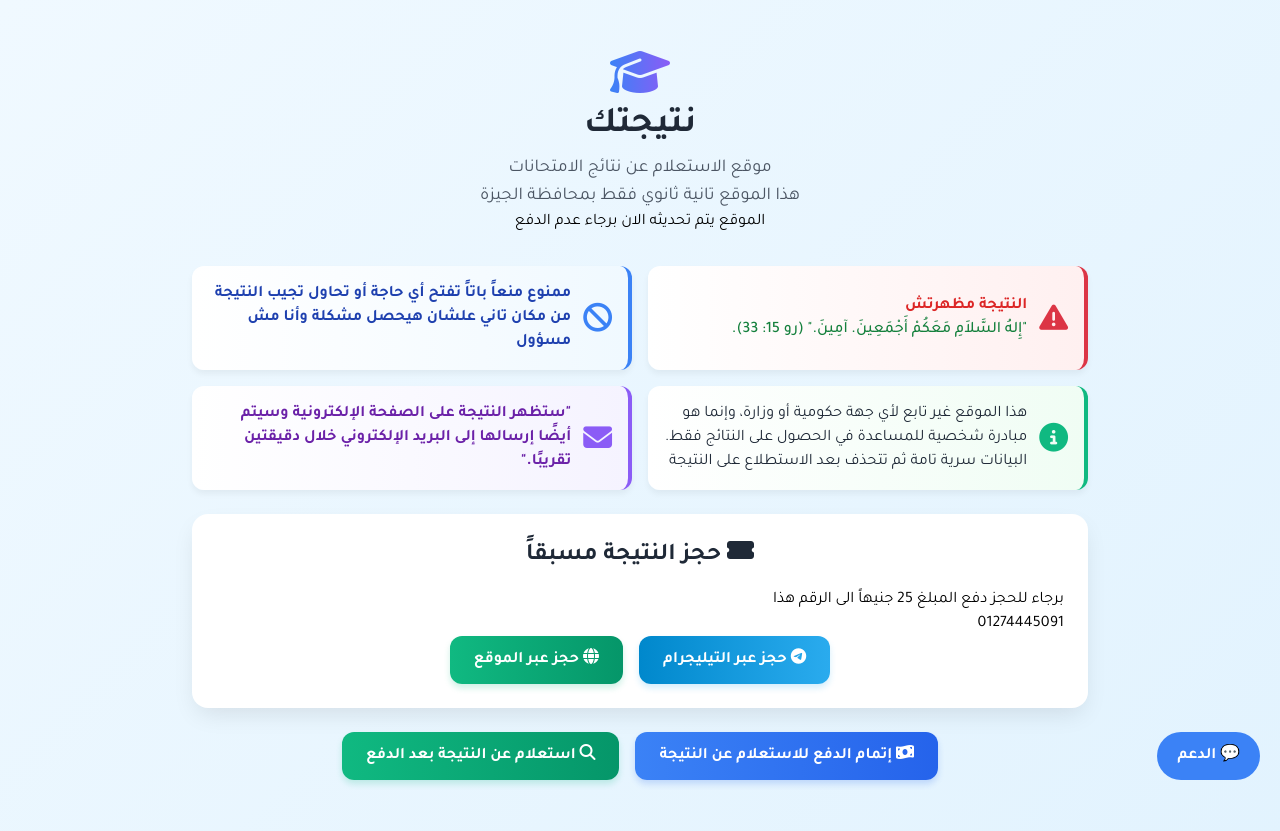
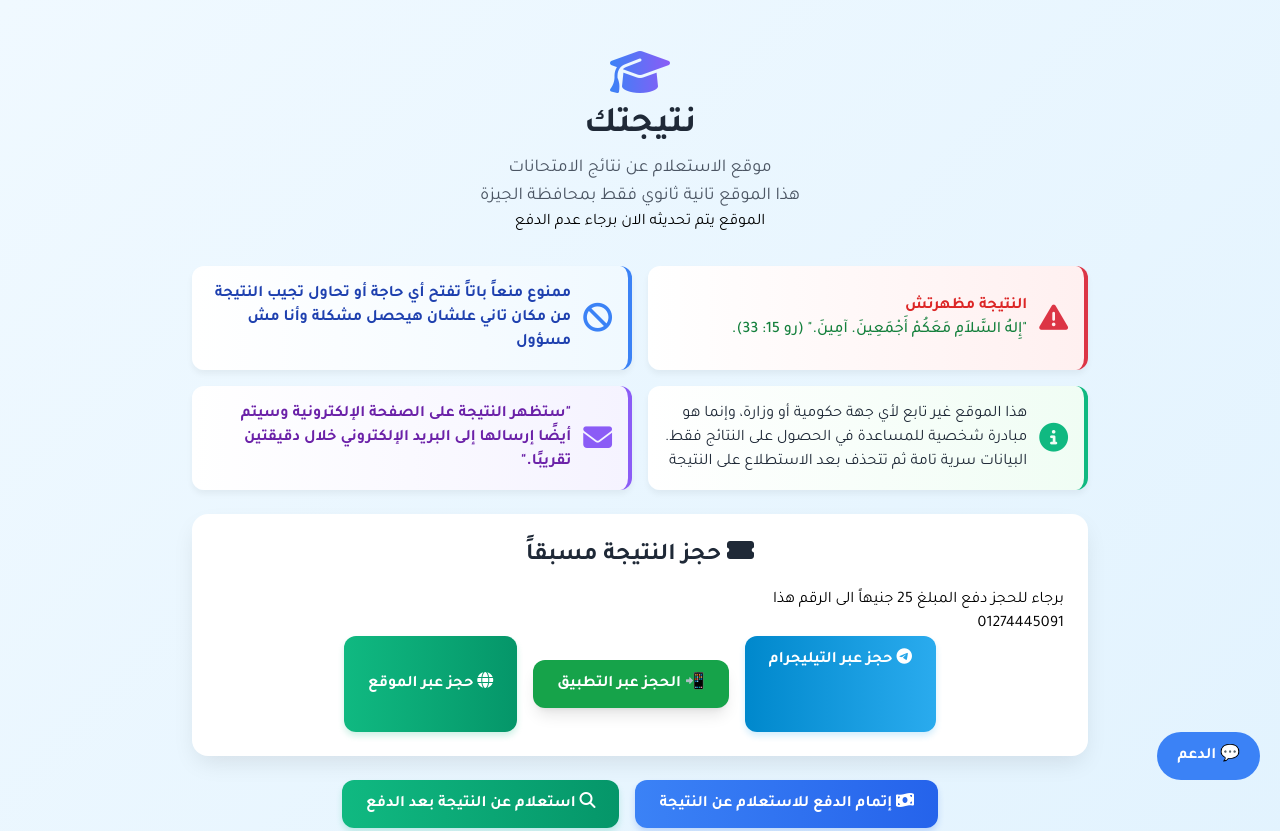
Before and after one commit to johnlatif16/gizaresult, a website: page public/index.html in a window 1280 px wide. Shown: the top 831 px of the page. Drawn offline with nearby package versions, Linux system fonts and the light colour scheme.

Commit message:
Update index.html

```diff
--- a/public/index.html
+++ b/public/index.html
@@ -422,6 +422,13 @@
         <i class="fab fa-telegram-plane"></i>
         حجز عبر التيليجرام
       </a>
+
+<div class="text-center my-6">
+  <a href="https://apkpure.com/gizaresult/com.example.giza_result_app" target="_blank"
+     class="inline-block bg-green-600 hover:bg-green-700 text-white font-bold py-3 px-6 rounded-xl shadow-lg transition">
+    📲 الحجز عبر التطبيق
+  </a>
+</div>
 
       <button onclick="showReservation()" class="btn-secondary">
         <i class="fas fa-globe"></i>
```
